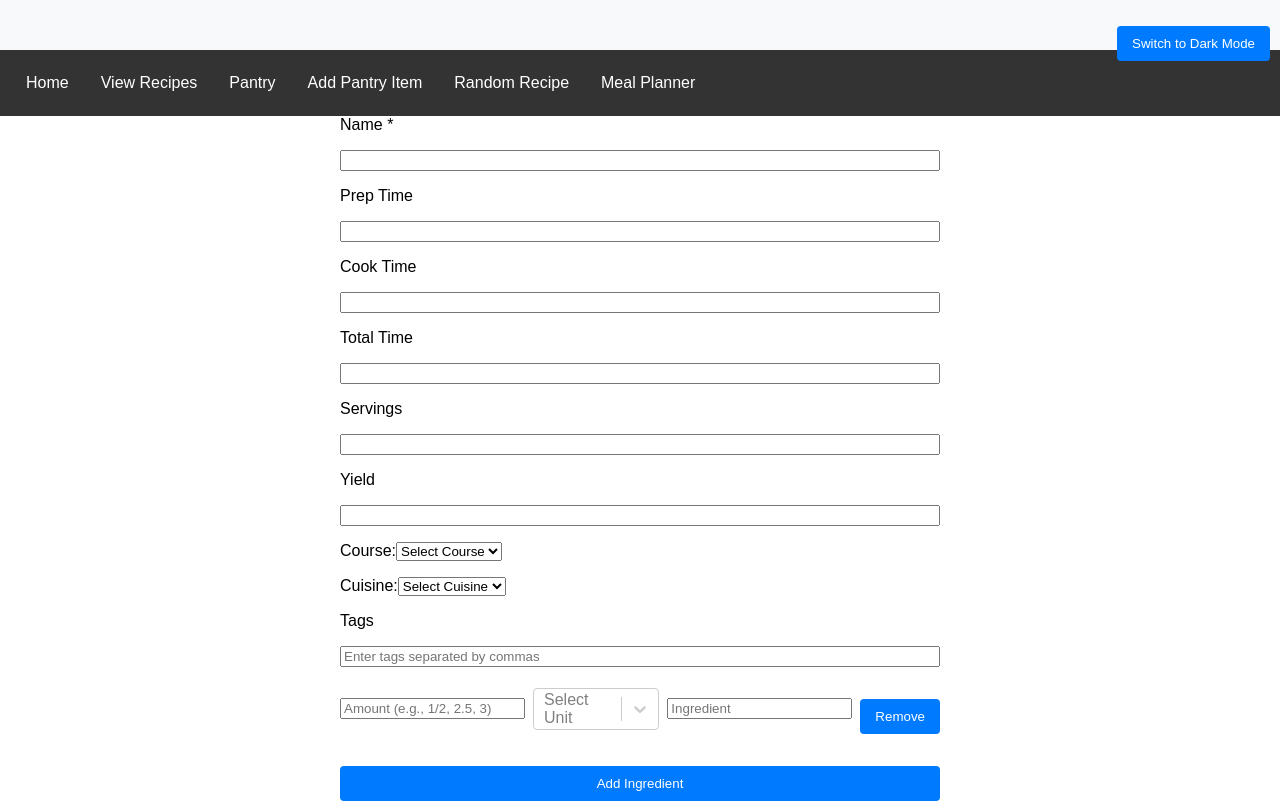
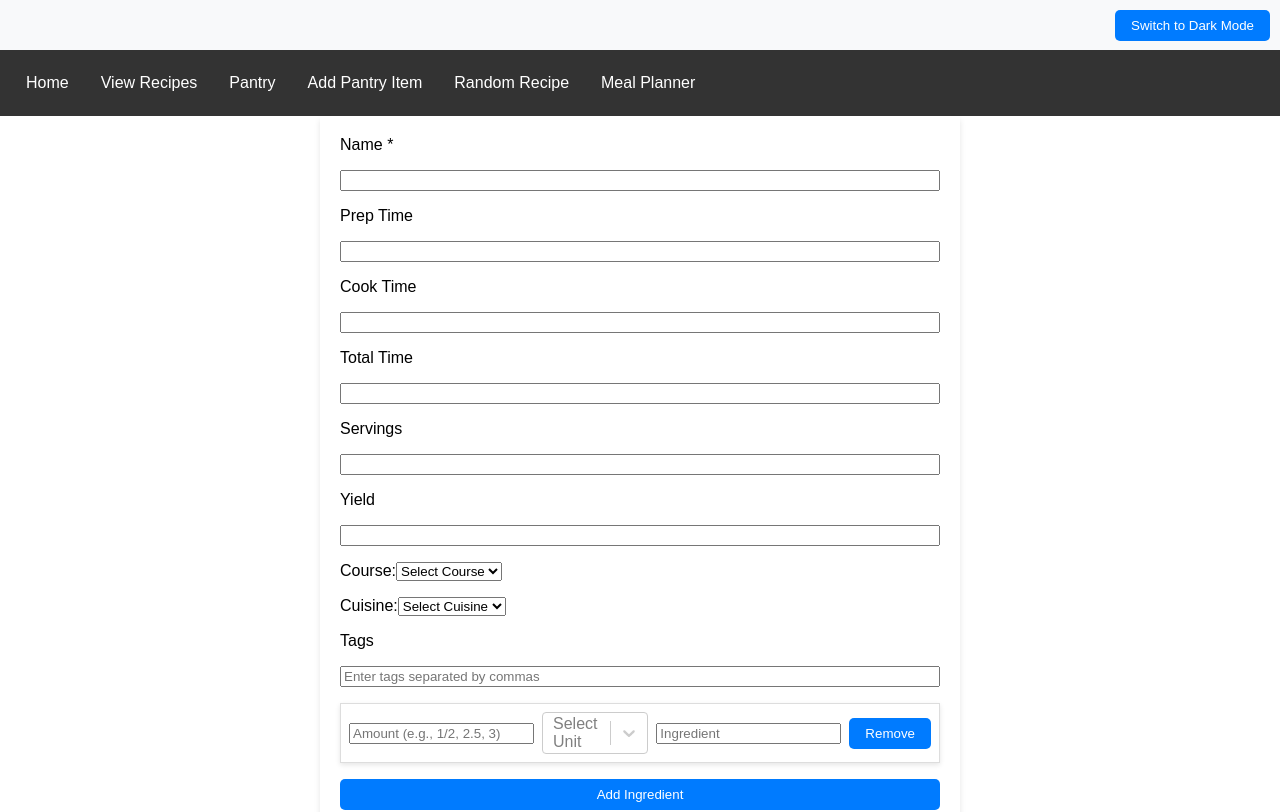
Before and after one commit to O-KenneDevWorks/RecipeStore, a React (Create React App) app in the folder web-app/: page /add-recipe in a window 1280 px wide. Shown: the top 812 px of the page. Built offline with nearby package versions, Linux system fonts and the light colour scheme.

Commit message:
Update AddRecipeForm.css

```diff
--- a/web-app/src/components/Styling/AddRecipeForm.css
+++ b/web-app/src/components/Styling/AddRecipeForm.css
@@ -4,19 +4,58 @@
     gap: 1rem;
     max-width: 600px;
     margin: auto;
+    padding: 20px;
+    background-color: #ffffff; /* Ensure background is consistent */
+    box-shadow: 0 4px 6px rgba(0, 0, 0, 0.1); /* Shadow for form elevation */
 }
 
-.ingredient-input, .direction-input {
-    display: flex;
-    align-items: center;
-    gap: 0.5rem;
+button {
+    padding: 8px 16px;
+    background-color: #007bff; /* Bootstrap blue */
+    color: white;
+    border: none;
+    border-radius: 5px;
+    cursor: pointer;
+    transition: background-color 0.3s ease;
+}
+
+button:hover {
+    background-color: #0056b3; /* Darker blue on hover */
 }
 
 .image-preview {
     max-width: 100%;
     height: auto;
+    display: block; /* Ensure it doesn't exceed container width */
+    margin-top: 1rem; /* Space above the image */
 }
 
-button {
-    margin-top: 1rem;
+/* Styling for the draggable component */
+.ingredient-input, .direction-input {
+    display: flex;
+    align-items: center;
+    gap: 0.5rem;
+    padding: 8px;
+    background-color: #fff; /* Light background for visibility */
+    border: 1px solid #ddd; /* Subtle border for elements */
+    box-shadow: 0px 2px 5px rgba(0, 0, 0, 0.1); /* Soft shadow for depth */
+    transition: background-color 0.2s ease;
 }
+
+/* Highlight the item being dragged */
+.ingredient-input.is-dragging, .direction-input.is-dragging {
+    background-color: #e9ecef; /* Slightly different background when dragging */
+    box-shadow: 0px 5px 15px rgba(0, 0, 0, 0.2); /* More pronounced shadow when dragging */
+}
+
+/* Styling for the droppable area */
+.droppable-area {
+    padding: 10px;
+    background-color: #f8f9fa; /* Light grey to differentiate the area */
+    border: 2px dashed #dee2e6; /* Dashed border for the droppable area */
+    margin: 1rem 0;
+}
+
+.droppable-area.is-over {
+    background-color: #dee2e6; /* Change background when an item is being dragged over */
+}
```
